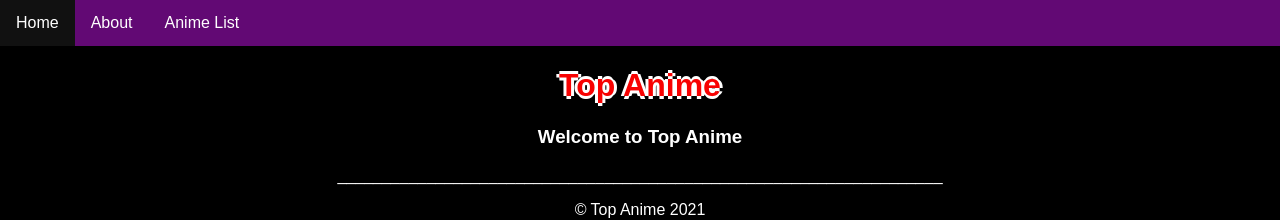
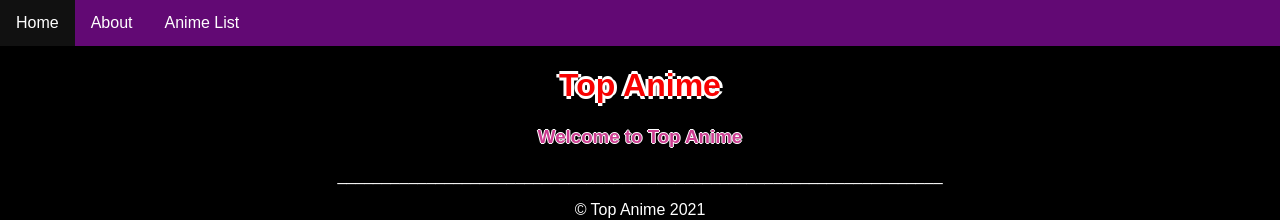
Before and after one commit to matthewjstahnke/redux-top-anime-frontend, a React (Create React App) app: page / in a window 1280 px wide. Shown: the top 220 px of the page. Built offline with nearby package versions, Linux system fonts and the light colour scheme; no server answers.

Commit message:
h1 changed to h3

```diff
--- a/src/App.css
+++ b/src/App.css
@@ -49,6 +49,11 @@ body {
 h1 {
   color:  #f80202;
   text-shadow: -3px 0 white, 0 3px white, 3px 0 white, 0 -3px white;
+  text-align: center;
+}
+h3 {
+  color:  #be0973c9;
+  text-shadow: -1px 0 white, 0 1px white, 1px 0 white, 0 -1px white;
   text-align: center;
 }
 .new_review {
--- a/src/components/AnimePage.js
+++ b/src/components/AnimePage.js
@@ -19,7 +19,7 @@ class AnimePage extends Component {
     const { url, title, poster, date, episodes, history, synopsis, id } = this.props
     return (
       <>
-        <h1><a href={ url }>{ title }</a></h1>
+        <h3><a href={ url }>{ title }</a></h3>
         <button onClick={ history.goBack }>Go back!</button>
         <p><img src={ poster } alt={ title }/></p>
         <p>Release Date: { date }</p>
```
